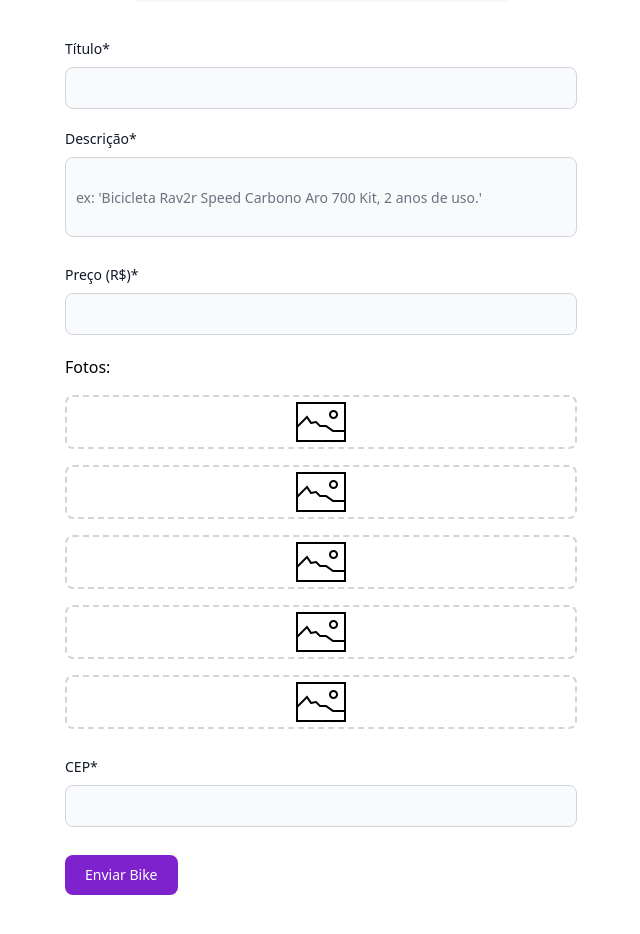
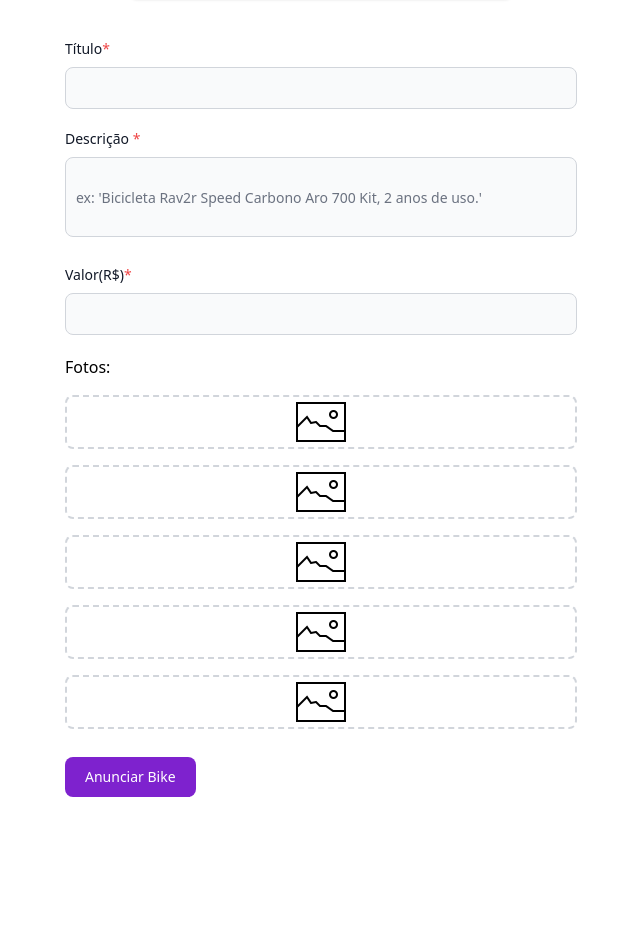
Before and after one commit to dsm-cefet-rj/ti-2024-1-grupo-10-1, a React (Vite) app in the folder frontend/: page /anuncios in a window 1280 px wide. Shown: the part 240-1174 px from the top of the page, without its empty margins (319-959 px from the left). After the commit the page ends 1077 px from the top, so only its background shows below. Built offline with nearby package versions, Linux system fonts and the light colour scheme.

Commit message:
Alteração dos * para itens a parte e estilizados

```diff
--- a/frontend/src/components/PreencherVenda.jsx
+++ b/frontend/src/components/PreencherVenda.jsx
@@ -16,13 +16,13 @@
 		<div>
 			<form className="mt-10 max-w-lg mx-auto">
 				<div className="mb-5">
-					<label className="block mb-2 text-sm font-medium text-gray-900 dark:text-white">Título*</label>
+					<label className="block mb-2 text-sm font-medium text-gray-900 dark:text-white">Título<span className='text-red-500 inline-block'>*</span></label>
 					<input className="bg-gray-50 border border-gray-300 text-gray-900 text-sm rounded-lg focus:ring-blue-500 focus:border-blue-500 block w-full p-2.5 dark:bg-gray-700 dark:border-gray-600 dark:placeholder-gray-400 dark:text-white dark:focus:ring-blue-500 dark:focus:border-blue-500" required />
 
-					<label className="mt-5 block mb-2 text-sm font-medium text-gray-900 dark:text-white">Descrição*</label>
+					<label className="mt-5 block mb-2 text-sm font-medium text-gray-900 dark:text-white">Descrição <span className='text-red-500 inline-block'>*</span></label>
 					<input className="h-20 bg-gray-50 border border-gray-300 text-gray-900 text-sm rounded-lg focus:ring-blue-500 focus:border-blue-500 block w-full p-2.5 dark:bg-gray-700 dark:border-gray-600 dark:placeholder-gray-400 dark:text-white dark:focus:ring-blue-500 dark:focus:border-blue-500" placeholder="ex: 'Bicicleta Rav2r Speed Carbono Aro 700 Kit, 2 anos de uso.'" required />
 
-					<label className="mt-7 block mb-2 text-sm font-medium text-gray-900 dark:text-white">Preço (R$)*</label>
+					<label className="mt-7 block mb-2 text-sm font-medium text-gray-900 dark:text-white">Valor(R$)<span className='text-red-500 inline-block'>*</span></label>
 					<input className="bg-gray-50 border border-gray-300 text-gray-900 text-sm rounded-lg focus:ring-blue-500 focus:border-blue-500 block w-full p-2.5 dark:bg-gray-700 dark:border-gray-600 dark:placeholder-gray-400 dark:text-white dark:focus:ring-blue-500 dark:focus:border-blue-500" required />
 				</div>
 
@@ -45,10 +45,10 @@
 					))}
 				</div>
 
-				<label className="mt-7 block mb-2 text-sm font-medium text-gray-900 dark:text-white">CEP*</label>
-				<input className="bg-gray-50 border border-gray-300 text-gray-900 text-sm rounded-lg focus:ring-blue-500 focus:border-blue-500 block w-full p-2.5 dark:bg-gray-700 dark:border-gray-600 dark:placeholder-gray-400 dark:text-white dark:focus:ring-blue-500 dark:focus:border-blue-500" required />
+				{/* <label className="mt-7 block mb-2 text-sm font-medium text-gray-900 dark:text-white">CEP*</label>
+				<input className="bg-gray-50 border border-gray-300 text-gray-900 text-sm rounded-lg focus:ring-blue-500 focus:border-blue-500 block w-full p-2.5 dark:bg-gray-700 dark:border-gray-600 dark:placeholder-gray-400 dark:text-white dark:focus:ring-blue-500 dark:focus:border-blue-500" required /> */}
 
-				<button type="submit" className="mb-10 mt-7 text-white bg-purple-700 hover:bg-blue-800 focus:ring-4 focus:outline-none focus:ring-blue-300 font-medium rounded-lg text-sm w-full sm:w-auto px-5 py-2.5 text-center dark:bg-blue-600 dark:hover:bg-blue-700 dark:focus:ring-blue-800">Enviar Bike</button>
+				<button type="submit" className="mb-10 mt-7 text-white bg-purple-700 hover:bg-blue-800 focus:ring-4 focus:outline-none focus:ring-blue-300 font-medium rounded-lg text-sm w-full sm:w-auto px-5 py-2.5 text-center dark:bg-blue-600 dark:hover:bg-blue-700 dark:focus:ring-blue-800">Anunciar 	Bike</button>
 			</form>
 		</div>
 	);
```
